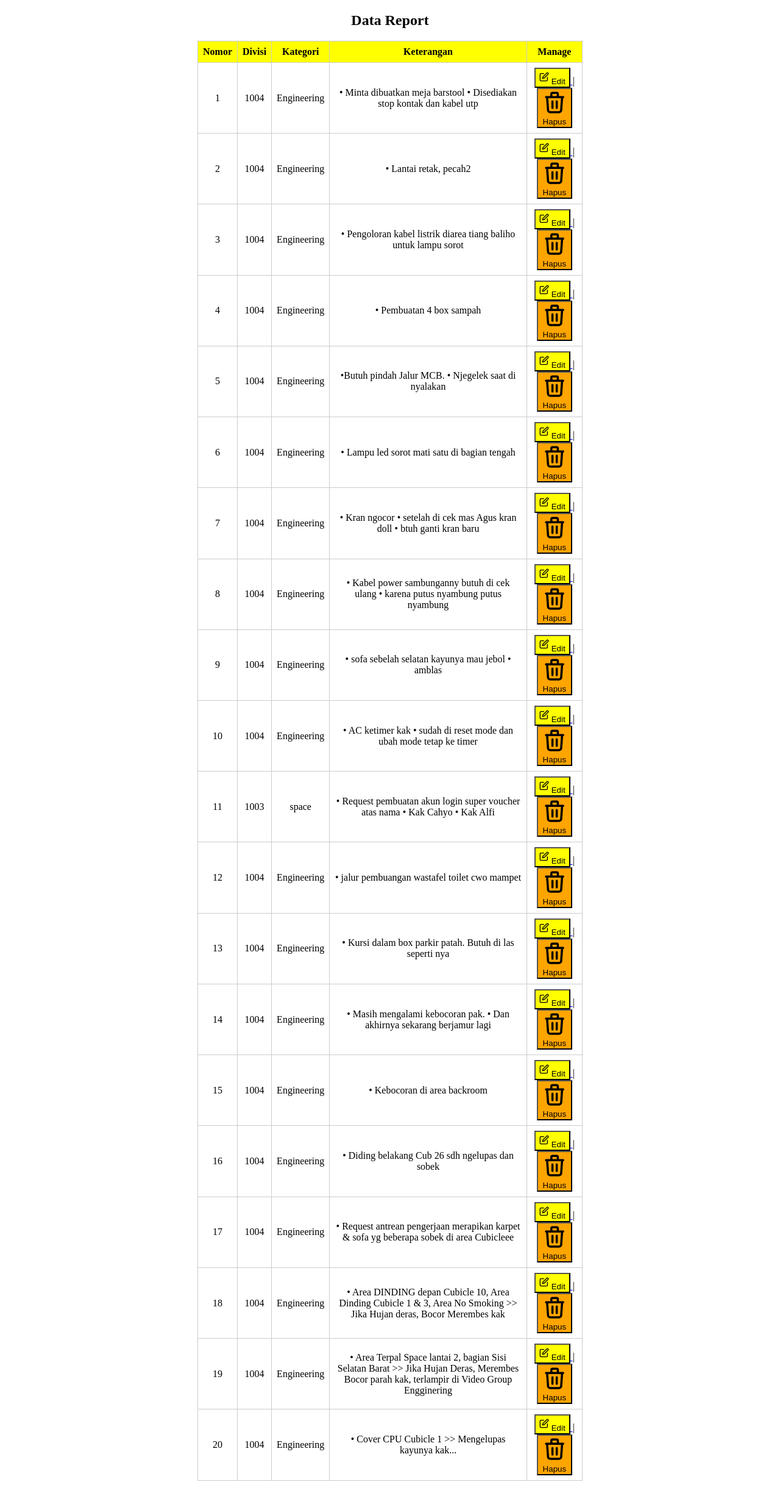
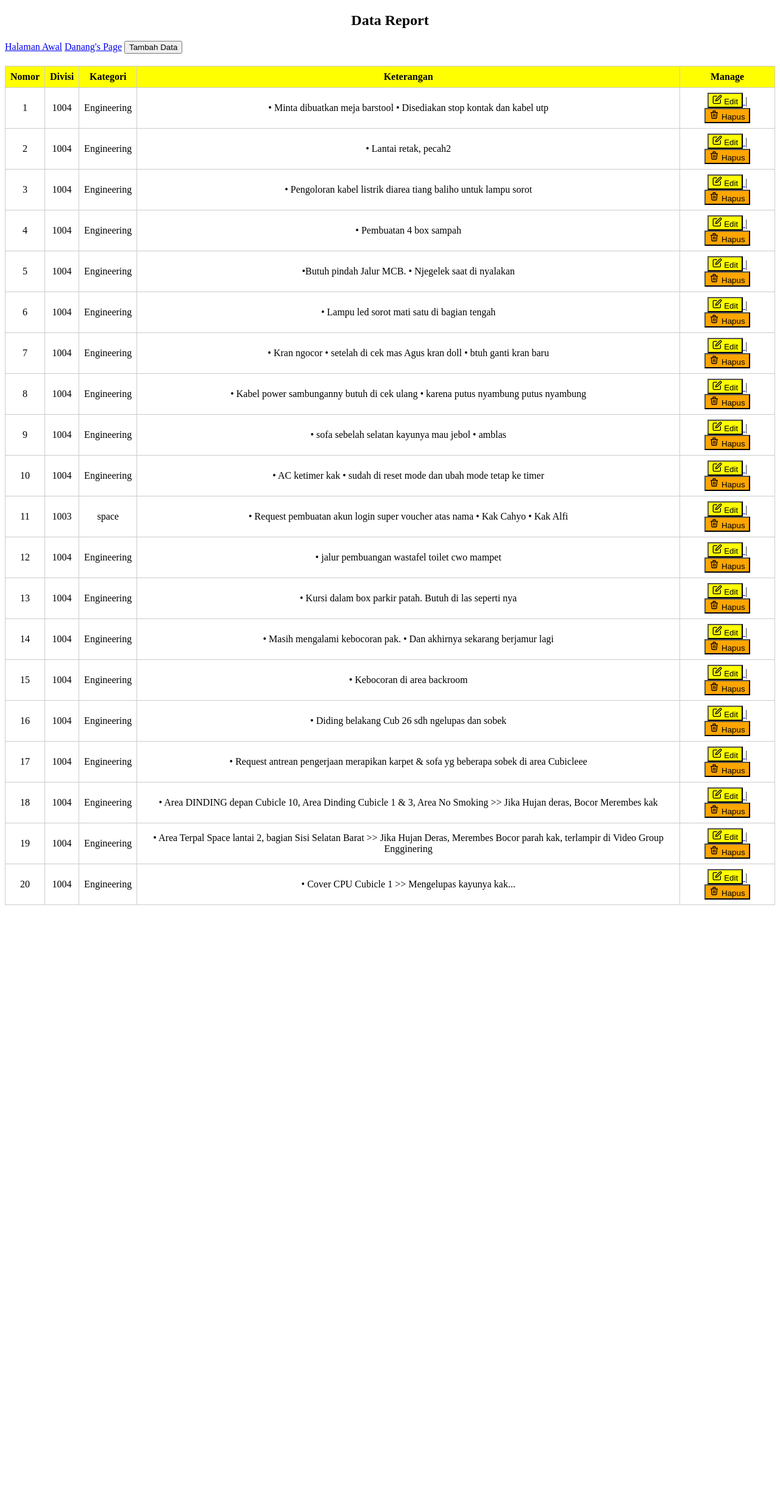
Before and after one commit to rangers1702/first-attempt, a PHP site: page /divisi.php in a window 1280 px wide. Shown: the whole page at 61% size. After the commit the page ends 1484 px from the top, so only its background shows below. Run offline with PHP 8.4, Linux system fonts and the light colour scheme; data comes from the database, SQL or seed files in the repository; some libraries are stand-ins or nearby versions.

Commit message:
tambah edit dan hapus tabel report

```diff
--- a/assets/css/styleDivisi.css
+++ b/assets/css/styleDivisi.css
@@ -1,6 +1,8 @@
+.container{
+    width: auto;
+}
 table {
     border-collapse: collapse;
-    width: 50%;
     margin: 20px auto;
 }
 th, td {
--- a/divisi.php
+++ b/divisi.php
@@ -18,7 +18,16 @@
     <link rel="stylesheet" href="assets/css/styleDivisi.css">
 </head>
 <body>
+
+<div class="container">
     <h2 style="text-align:center;">Data Report</h2>
+    <a href="index.php">Halaman Awal</a>
+    <a href="users.php">Danang's Page</a>
+    <a href="tambahDivisi.php">
+        <button class="tambah">
+            Tambah Data
+        </button>
+    </a>
         <table>
             <tr>
                 <th>Nomor</th>
@@ -39,15 +48,13 @@
                  <td>
                     <a href="editDivisi.php?id=<?= $row['id']; ?>">
                         <button class="edit">
-                        <svg class="h-8 w-8 text-red-500" <svg  width="16"  height="24"  viewBox="0 0 24 24"  xmlns="http://www.w3.org/2000/svg"  fill="none"  stroke="currentColor"  stroke-width="2"  stroke-linecap="round"  stroke-linejoin="round">  <path d="M11 4H4a2 2 0 0 0-2 2v14a2 2 0 0 0 2 2h14a2 2 0 0 0 2-2v-7" />  <path d="M18.5 2.5a2.121 2.121 0 0 1 3 3L12 15l-4 1 1-4 9.5-9.5z" /></svg>
+                            <svg class="h-8 w-8 text-red-500" <svg  width="16"  height="16"  viewBox="0 0 24 24"  xmlns="http://www.w3.org/2000/svg"  fill="none"  stroke="currentColor"  stroke-width="2"  stroke-linecap="round"  stroke-linejoin="round">  <path d="M11 4H4a2 2 0 0 0-2 2v14a2 2 0 0 0 2 2h14a2 2 0 0 0 2-2v-7" />  <path d="M18.5 2.5a2.121 2.121 0 0 1 3 3L12 15l-4 1 1-4 9.5-9.5z" /></svg>
                             Edit
                         </button>
                     </a> |
                     <a href="hapusDivisi.php?id=<?= $row['id']; ?>" onclick="return confirm('Yakin ingin hapus?')">
                         <button class="hapus">
-                         <svg class="h-8 w-8 text-red-500"  fill="none" viewBox="0 0 24 24" stroke="currentColor">
-                            <path stroke-linecap="round" stroke-linejoin="round" stroke-width="2" d="M19 7l-.867 12.142A2 2 0 0116.138 21H7.862a2 2 0 01-1.995-1.858L5 7m5 4v6m4-6v6m1-10V4a1 1 0 00-1-1h-4a1 1 0 00-1 1v3M4 7h16"/>
-                        </svg>
+                             <svg class="h-8 w-8 text-red-500"  width="16" height="16" viewBox="0 0 24 24" stroke-width="2" stroke="currentColor" fill="none" stroke-linecap="round" stroke-linejoin="round">  <path stroke="none" d="M0 0h24v24H0z"/>  <line x1="4" y1="7" x2="20" y2="7" />  <line x1="10" y1="11" x2="10" y2="17" />  <line x1="14" y1="11" x2="14" y2="17" />  <path d="M5 7l1 12a2 2 0 0 0 2 2h8a2 2 0 0 0 2 -2l1 -12" />  <path d="M9 7v-3a1 1 0 0 1 1 -1h4a1 1 0 0 1 1 1v3" /></svg>
                             Hapus
                         </button>
                     </a>
@@ -55,5 +62,6 @@
             </tr>
             <?php endwhile; ?>
         </table>
+    </div>
 </body>
 </html>
--- a/index.php
+++ b/index.php
@@ -1,4 +1,4 @@
-<!-- <?php
+<?php
 require_once __DIR__ . "/koneksi.php";
 
 $dataArray = [];
@@ -50,4 +50,4 @@ while ($row = $result->fetch_assoc()) {
     </table>
 </body>
 
-</html> -->
+</html>
```
Also changed, not shown: tambahDivisi.php (added). Lines whose indentation alone changed are shown as unchanged.
